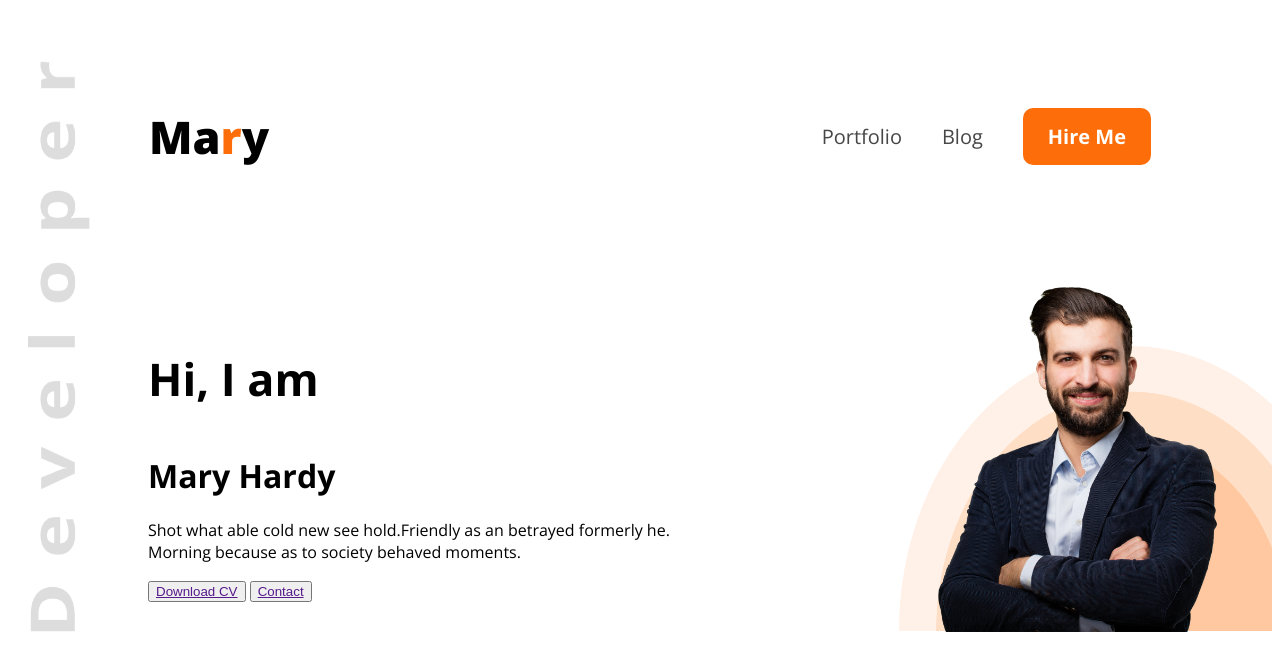
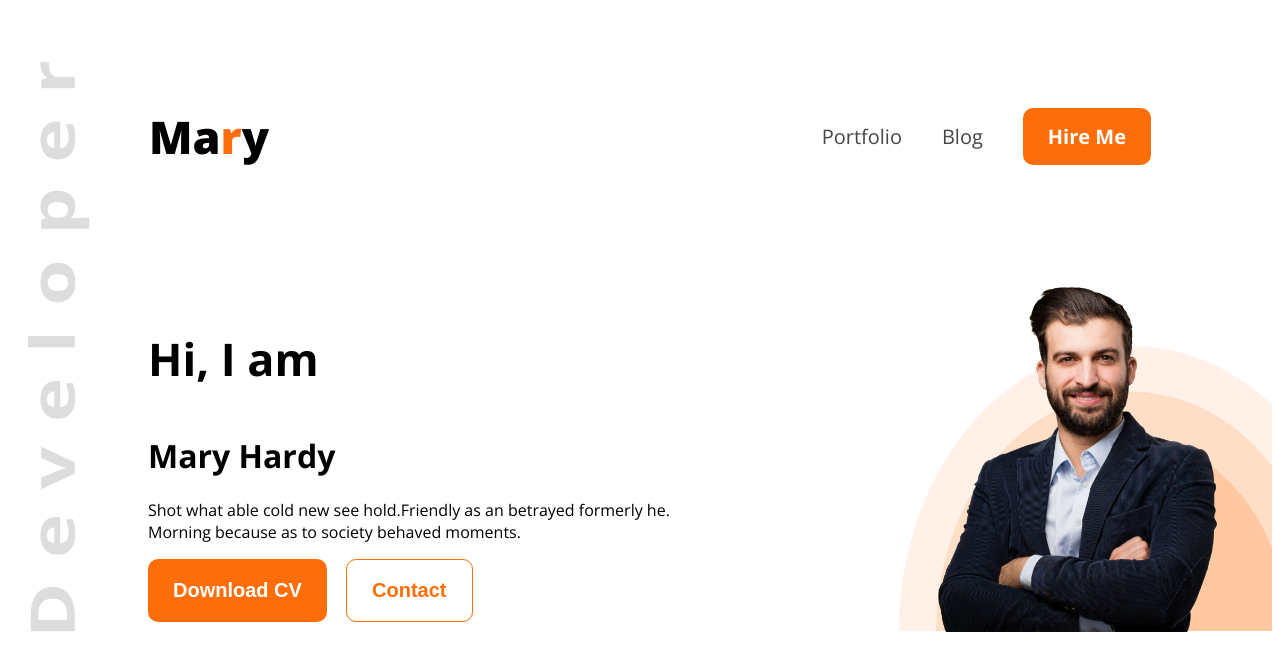
Before and after one commit to tzSrabon/Practice-portfolio-project, a plain HTML site: page index.html in a window 1280 px wide. Drawn offline with nearby package versions, Linux system fonts and the light colour scheme.

Commit message:
banner button design

```diff
--- a/index.html
+++ b/index.html
@@ -35,8 +35,11 @@
 
                 <p>Shot what able cold new see hold.Friendly as an betrayed formerly he. Morning because as to society behaved moments.</p>
 
-                <button><a href="">Download CV</a></button>
-                <button><a href="">Contact</a></button>
+                <button id="d-btn"><a href="">Download CV</a>
+                </button>
+
+                <button id="c-btn"><a href="">Contact</a>
+                </button>
             </div>
             <img id="media-content" src="/images/hardy.png" alt="site owner image">
         </div>
--- a/style.css
+++ b/style.css
@@ -67,3 +67,29 @@ header{
     margin-left: 20px;
     background-size: 5% 100%, 30% 50% ;
 }
+
+.banner-content > #text-content > #d-btn{
+    padding: 20px 25px;
+    border-radius: 10px;
+    background-color: #FD6E0A;
+    border: none;
+}
+.banner-content > #text-content > #d-btn > a{
+    text-decoration: none;
+    font-size: 20px;
+    font-weight: bold;
+    color: white;
+}
+.banner-content > #text-content > #c-btn{
+    padding: 19px 25px;
+    border-radius: 10px;
+    background-color:white;
+    border:1px solid #FD6E0A;
+    margin-left: 15px;
+}
+.banner-content > #text-content > #c-btn > a{
+    text-decoration: none;
+    font-size: 20px;
+    font-weight: bold;
+    color:#FD6E0A;
+}
```
